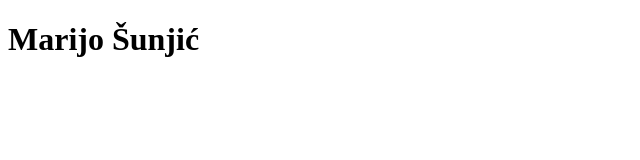
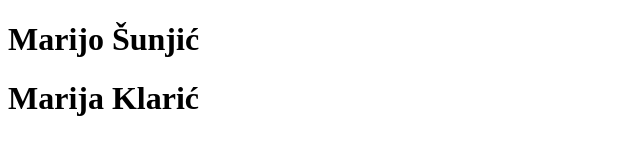
Before and after one commit to msunjic98/sparkskola, a plain HTML site: page index.html in a window 1280 px wide. Shown: the whole page, without its empty margins (0-640 px from the left). Drawn offline with Linux system fonts and the light colour scheme.

Commit message:
Marija Klaric

```diff
--- a/index.html
+++ b/index.html
@@ -8,5 +8,6 @@
 </head>
 <body>
     <h1>Marijo Šunjić</h1>
+    <h1>Marija Klarić</h1>
 </body>
 </html>
```
